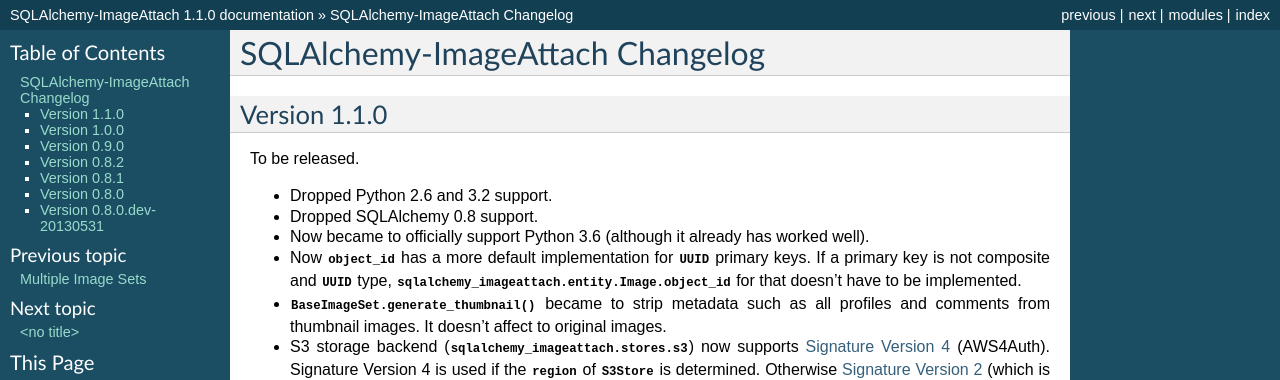
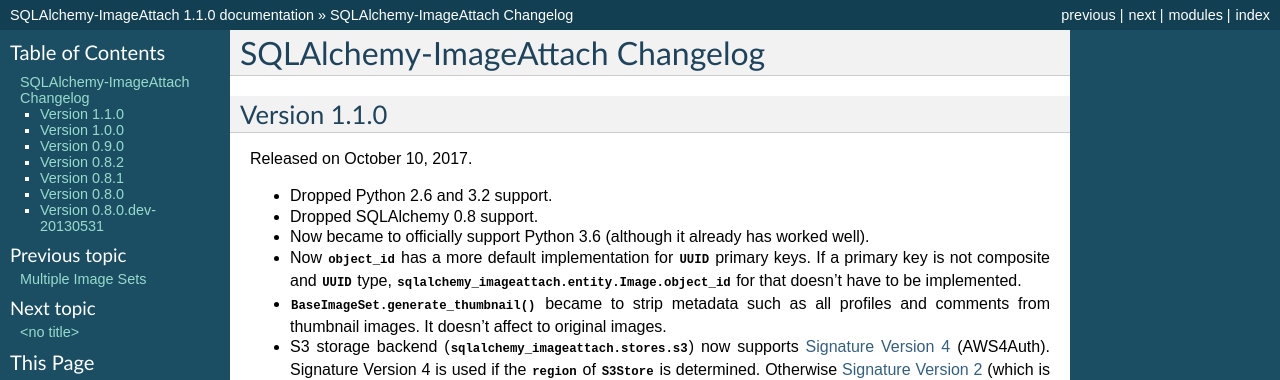
Before and after one commit to dahlia/sqlalchemy-imageattach, a Sphinx documentation site: the page built from docs/changes.rst, in a window 1280 px wide. Shown: the top 380 px of the page. Built offline with Sphinx 7.4.7, drawn with Linux system fonts in a browser that asks for light colours.

Commit message:
Release 1.1.0

```diff
--- a/docs/changes.rst
+++ b/docs/changes.rst
@@ -4,7 +4,7 @@
 Version 1.1.0
 -------------
 
-To be released.
+Released on October 10, 2017.
 
 - Dropped Python 2.6 and 3.2 support.
 - Dropped SQLAlchemy 0.8 support.
```
